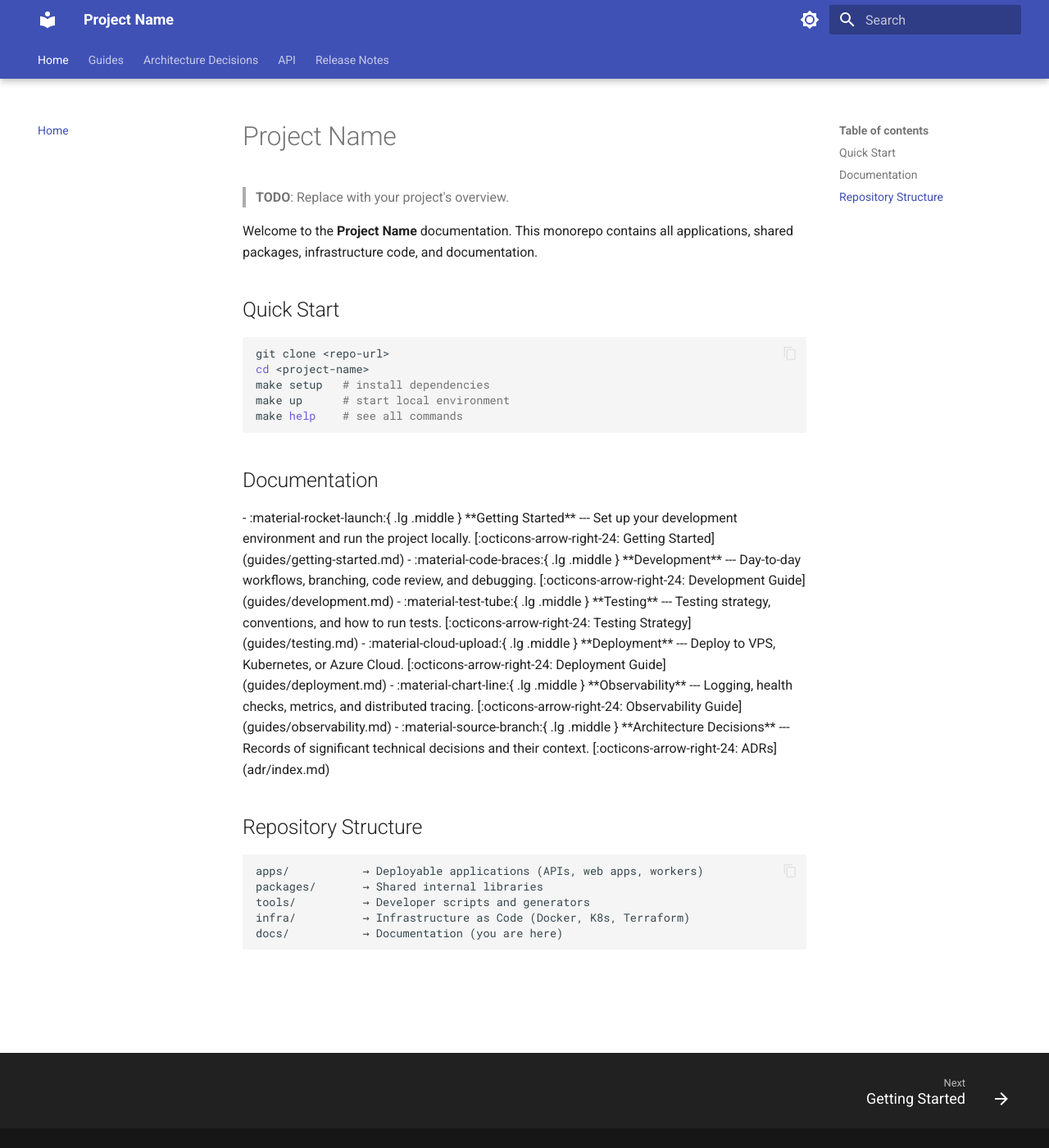
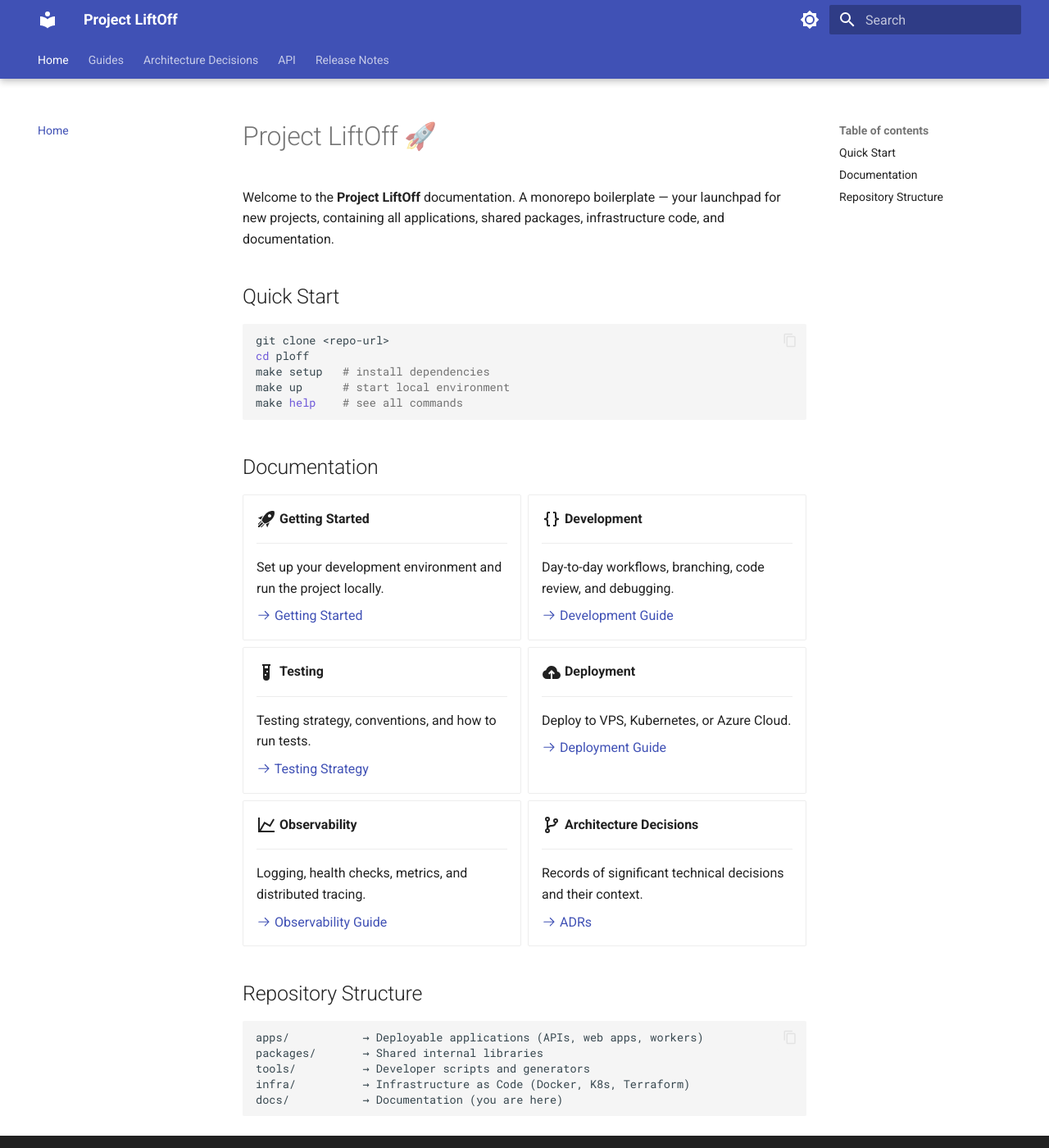
Before and after one commit to igor-lukashenya/ploff, an MkDocs documentation site: the page built from docs/index.md, in a window 1280 px wide and 1400 px high. Shown: the whole window at 82% size. Built offline with MkDocs 1.6.1 and Material for MkDocs 9.7.7, drawn with Linux system fonts in a browser that asks for light colours.

````diff
--- a/docs/index.md
+++ b/docs/index.md
@@ -1,15 +1,14 @@
-# Project Name
+# Project LiftOff 🚀
 
-> **TODO**: Replace with your project's overview.
-
-Welcome to the **Project Name** documentation. This monorepo contains all applications,
-shared packages, infrastructure code, and documentation.
+Welcome to the **Project LiftOff** documentation. A monorepo boilerplate — your launchpad
+for new projects, containing all applications, shared packages, infrastructure code,
+and documentation.
 
 ## Quick Start
 
 ```bash
 git clone <repo-url>
-cd <project-name>
+cd ploff
 make setup   # install dependencies
 make up      # start local environment
 make help    # see all commands
--- a/mkdocs.yml
+++ b/mkdocs.yml
@@ -5,8 +5,8 @@
 # Build:          mkdocs build
 # Deploy:         mkdocs gh-deploy
 
-site_name: "Project Name"  # TODO: Replace with your project name
-site_description: "Project documentation"
+site_name: "Project LiftOff"
+site_description: "Monorepo boilerplate — your launchpad for new projects"
 site_url: ""  # TODO: Set to your docs URL (e.g., https://your-org.github.io/your-repo)
 
 repo_url: ""  # TODO: Set to your repository URL
@@ -73,6 +73,9 @@ nav:
 markdown_extensions:
   # Tables
   - tables
+  # Required for grid cards and HTML in markdown
+  - attr_list
+  - md_in_html
   # Syntax highlighting
   - pymdownx.highlight:
       anchor_linenums: true
````
Also changed, not shown: CONTRIBUTING.md (+1 -3 lines), README.md (+4 -5 lines), docs/guides/getting-started.md (+1 -1 lines), 12 other files.
